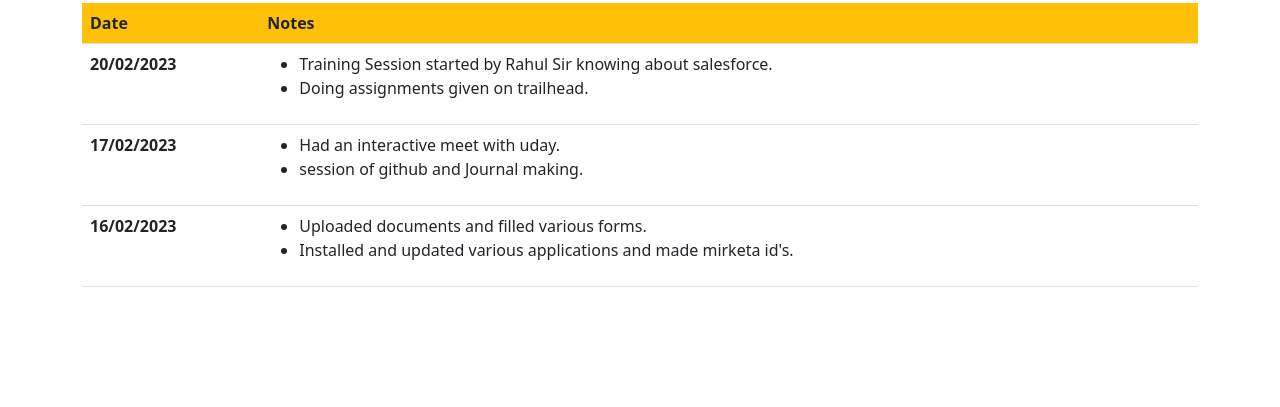
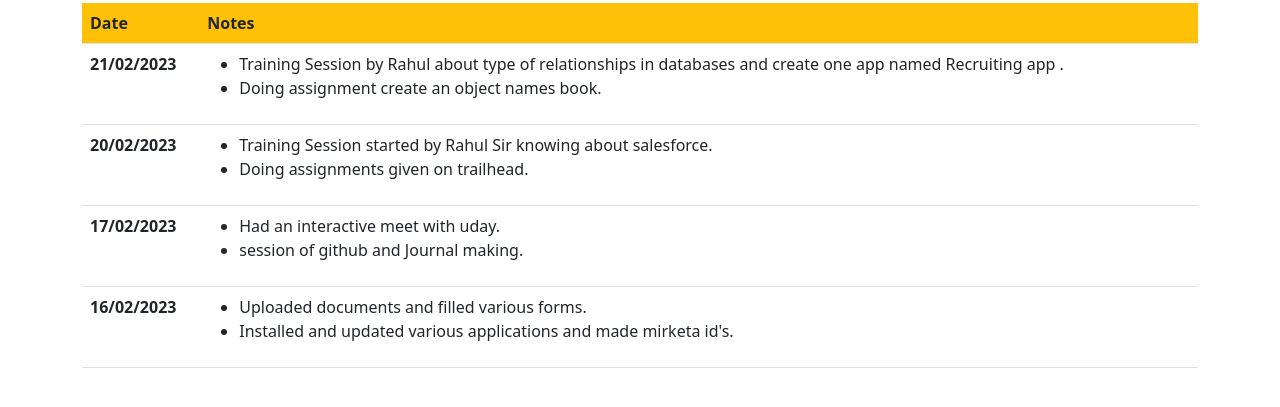
Before and after one commit to mayankrajmirketa/mayankrajmirketa.github.io, a plain HTML site: page journal.html in a window 1280 px wide. Shown: the part 53-460 px from the top of the page. Drawn offline with nearby package versions, Linux system fonts and the light colour scheme.

Commit message:
Add files via upload

```diff
--- a/journal.html
+++ b/journal.html
@@ -25,6 +25,19 @@
                     <th scope="col">Notes</th>
                 </tr>
             </thead>
+            <tbody>
+                <tr>
+                    <th scope="row">21/02/2023</th>
+                    <td>
+                        <ul>
+                            <li>Training Session by Rahul about type of relationships in databases and create one app named Recruiting app
+                                .</li>
+                            <li>Doing assignment create an object names book.</li>
+                        </ul>
+                    </td>
+
+                </tr>
+
             <tbody>
                 <tr>
                     <th scope="row">20/02/2023</th>
```
